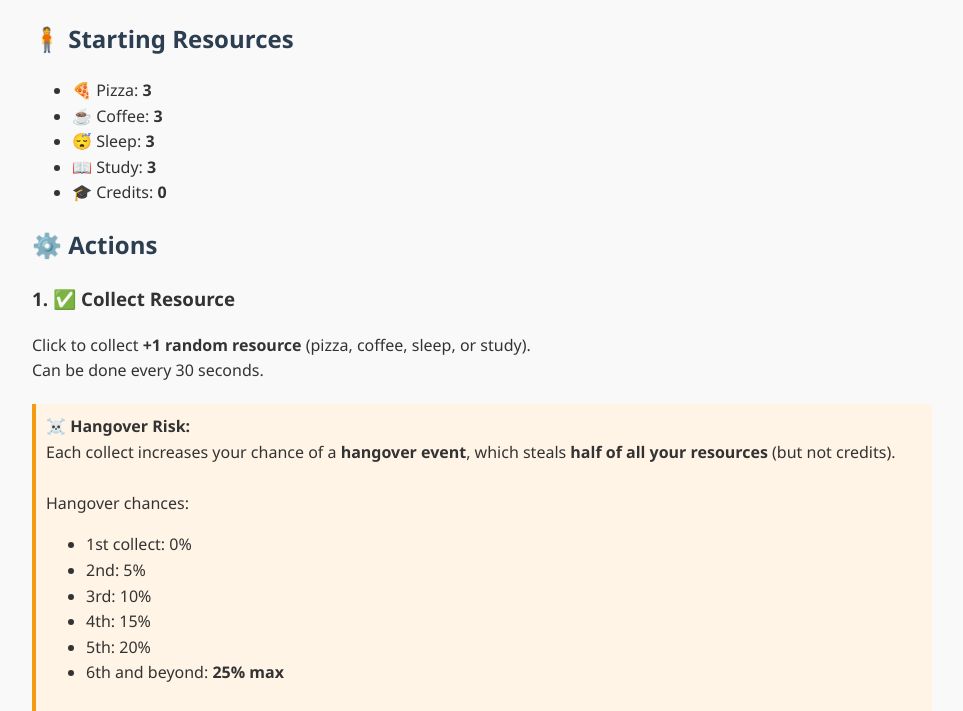
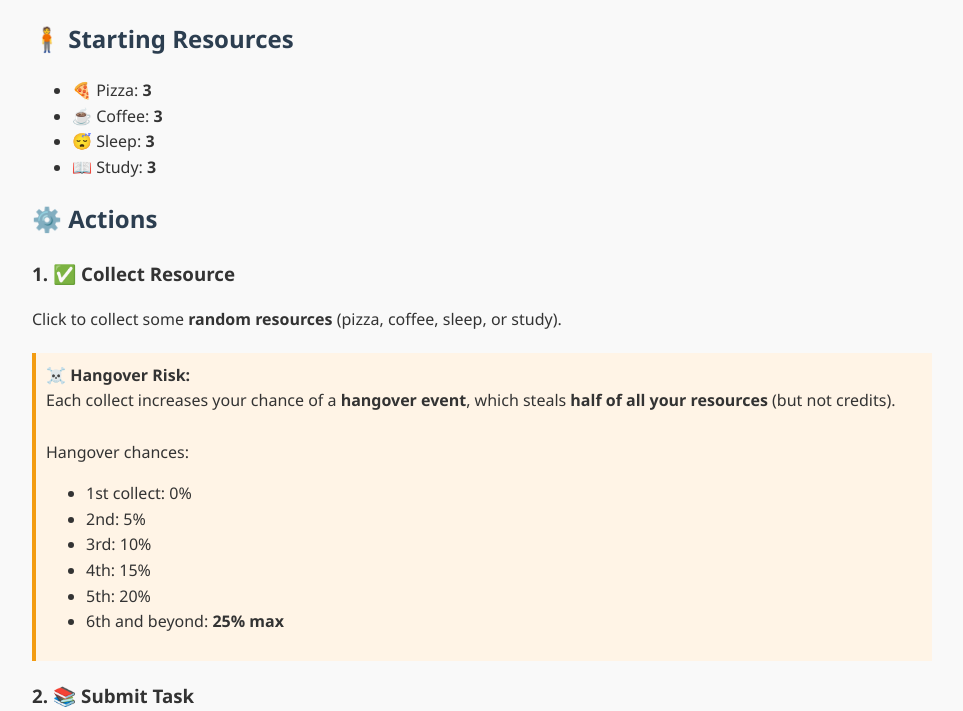
Before and after one commit to daraghmatu/atu-stack-app, a Flask app: page / in a window 1280 px wide. Shown: the part 221-932 px from the top of the page, without its empty margins (158-1121 px from the left). Run offline with Flask 3, Linux system fonts and the light colour scheme.

Commit message:
Increased collection from 1 to random from 3-10

```diff
--- a/app.py
+++ b/app.py
@@ -264,7 +264,7 @@ def perform_collect():
     player_id = current_user.id
     cursor = get_cursor()
     try:
-        # Get last collect time + num collects
+        # Get num collects
         cursor.execute("""
             SELECT MAX(collect_num) as cn
             FROM collect_log
@@ -300,16 +300,17 @@ def perform_collect():
             chosen = random.choice(resources)
             res_id = chosen['resource_id']
             res_name = chosen['name']
+            amount = random.randint(3, 10)
 
             # Plus one to resource
             cursor.execute("""
                 INSERT INTO player_resources (player_id, resource_id, quantity)
-                VALUES (%s, %s, 1)
-                ON DUPLICATE KEY UPDATE quantity = quantity + 1
-            """, (player_id, res_id))
+                VALUES (%s, %s, %s)
+                ON DUPLICATE KEY UPDATE quantity = quantity + %s
+            """, (player_id, res_id, amount, amount))
             # db.commit()   # not required with autocommit=True
 
-            description = f'1x {res_name}'
+            description = f'{amount}x {res_name}'
 
             if res_name == 'pizza':
                 description = description + ' 🍕'
@@ -326,7 +327,7 @@ def perform_collect():
             """, (player_id, description))
             # db.commit()   # not required with autocommit=True
 
-            flash(f"🍀 You collected 1x {res_name}!", "success")
+            flash(f"🍀 You collected {description}!", "success")
 
         # Log collect with incremented collect number
         cursor.execute("""
--- a/templates/rules.html
+++ b/templates/rules.html
@@ -66,15 +66,13 @@
         <li>☕ Coffee: <strong>3</strong></li>
         <li>😴 Sleep: <strong>3</strong></li>
         <li>📖 Study: <strong>3</strong></li>
-        <li>🎓 Credits: <strong>0</strong></li>
     </ul>
 
     <h2>⚙️ Actions</h2>
 
     <h3>1. ✅ Collect Resource</h3>
     <p>
-        Click to collect <strong>+1 random resource</strong> (pizza, coffee, sleep, or study).<br>
-        Can be done every 30 seconds.
+        Click to collect some <strong>random resources</strong> (pizza, coffee, sleep, or study).<br>
     </p>
     <div class="important">
         ☠️ <strong>Hangover Risk:</strong><br>
```
